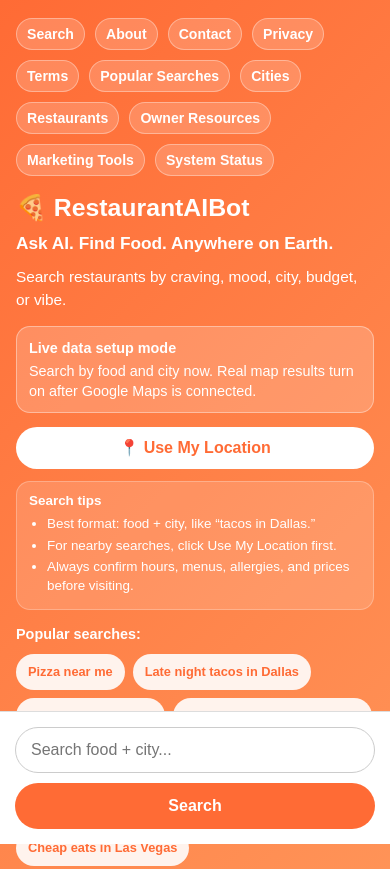
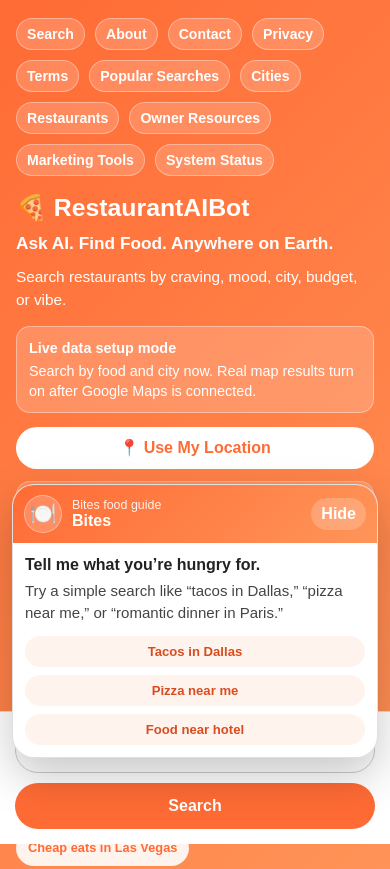
Before and after one commit to Readeasy30/restaurantaibot.com, a website: page public/index.html in a window 390 px wide. Shown: the top 869 px of the page. Drawn offline with Linux system fonts and the light colour scheme; no server answers.

Commit message:
Load responsive avatar on homepage

```diff
--- a/public/index.html
+++ b/public/index.html
@@ -323,5 +323,6 @@
 
     loadGoogleMaps();
   </script>
+  <script src="/responsive-avatar.js"></script>
 </body>
 </html>
```
